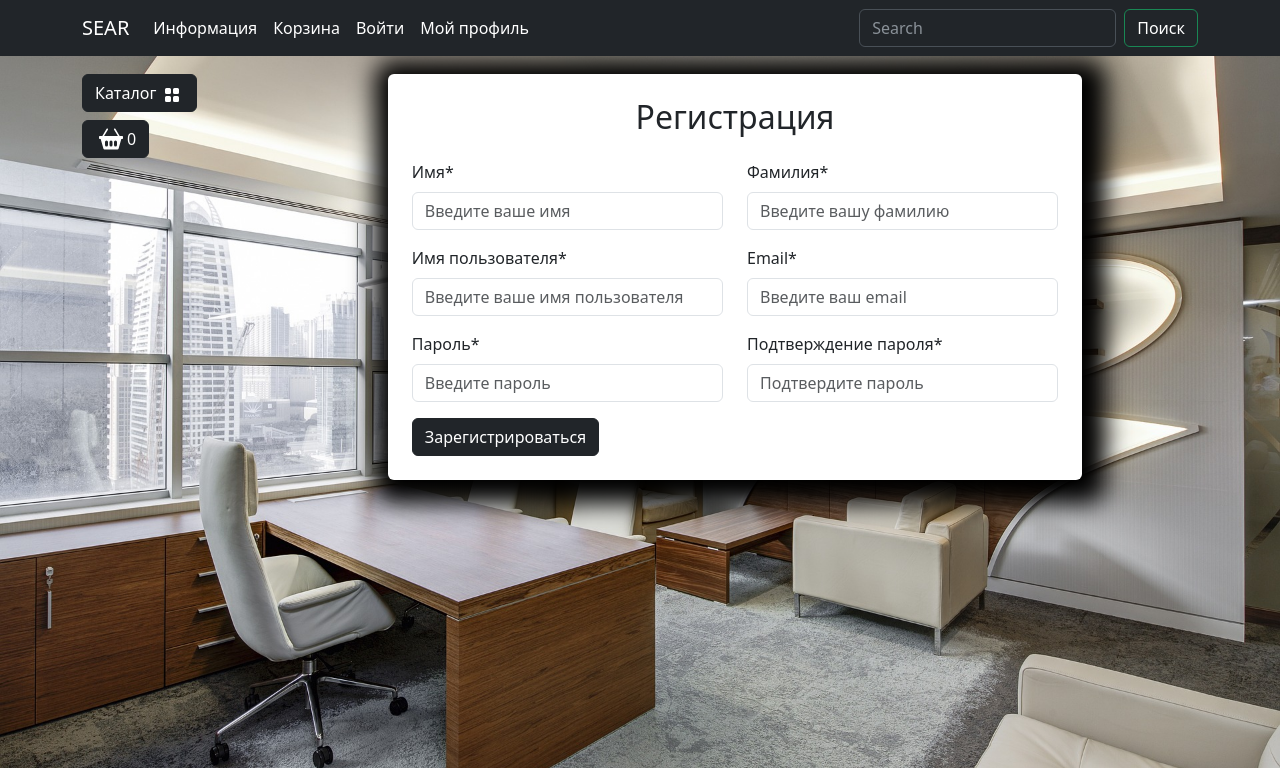
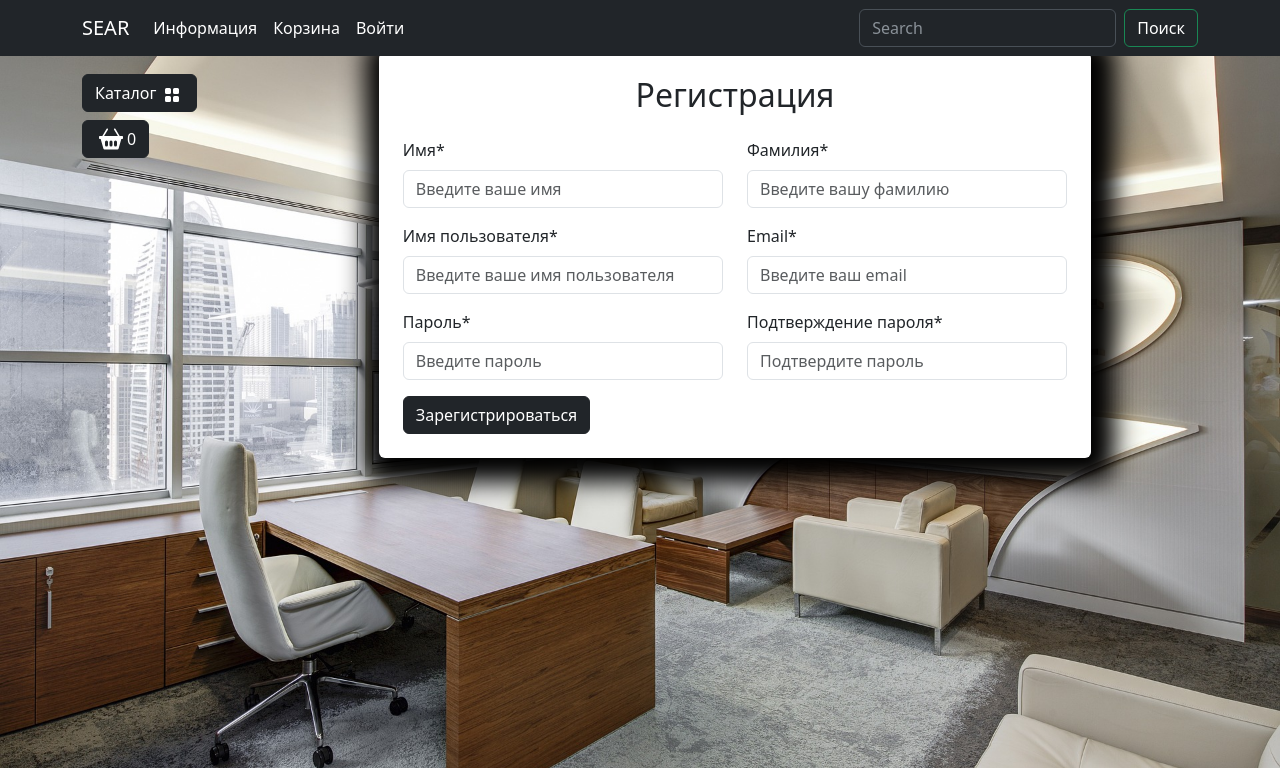
Before and after one commit to iDeash123/shop, a Django app: page /user/registration/ in a window 1280 px wide. Shown: the top 768 px of the page. Run offline with Django 5.2, Linux system fonts and the light colour scheme; data comes from the database, SQL or seed files in the repository; some libraries are stand-ins or nearby versions.

Commit message:
Registration form and controller are ready

```diff
--- a/templates/base.html
+++ b/templates/base.html
@@ -48,9 +48,11 @@
                         <li class="nav-item">
                             <a class="nav-link  text-white" href="carts/cart.html">Корзина</a>
                         </li>
-                        <li class="nav-item">
-                            <a class="nav-link  text-white" href="{% url "users:login" %}">Войти</a>
-                        </li>
+                        {% if not user.is_authenticated %}
+                            <li class="nav-item">
+                                <a class="nav-link  text-white" href="{% url "users:login" %}">Войти</a>
+                            </li>
+                        {% else %}
                         <li class="nav-item dropdown ">
                             <a class="nav-link dropdown-toggle text-white" href="#" role="button"
                                 data-bs-toggle="dropdown" aria-expanded="false">
@@ -60,13 +62,16 @@
                                 <li><a class="dropdown-item  text-white" href="carts/cart.html">Корзина</a></li>
                                 <li><a class="dropdown-item  text-white" href="{% url "users:profile" %}">Личный кабинет</a>
                                 </li>
-                                <li><a class="dropdown-item  text-white" href="{% url "admin:index" %}">Админ панель</a></li>
+                                {% if user.is_superuser or user.is_staff %}
+                                    <li><a class="dropdown-item  text-white" href="{% url "admin:index" %}">Админ панель</a></li>
+                                {% endif %}
                                 <li>
                                     <hr class="dropdown-divider">
                                 </li>
                                 <li><a class="dropdown-item  text-white" href="{% url "users:logout" %}">Выйти</a></li>
                             </ul>
                         </li>
+                        {% endif %}
                     </ul>
                     <form class="d-flex" role="search" action="{% url "catalog:search" %} " method="get">
                         <input class="form-control me-2" type="search" name="q" placeholder="Search" aria-label="Search">
--- a/users/forms.py
+++ b/users/forms.py
@@ -1,16 +1,37 @@
 from calendar import c
 from django import forms
-from django.contrib.auth.forms import AuthenticationForm
+from django.contrib.auth.forms import AuthenticationForm, UserCreationForm
 
 from users.models import User
 
 
 class UserLoginForm(AuthenticationForm):
 
+    class Meta:
+        model = User
+        fields = ["username", "password"]
+
     username = forms.CharField
 
     password = forms.CharField
 
+
+class UserRegistrationForm(UserCreationForm):
+
     class Meta:
         model = User
-        fields = ["username", "password"]
+        fields = (
+            "first_name",
+            "last_name",
+            "username",
+            "email",
+            "password1",
+            "password2",
+        )
+
+    first_name = forms.CharField()
+    last_name = forms.CharField()
+    username = forms.CharField()
+    email = forms.CharField()
+    password1 = forms.CharField()
+    password2 = forms.CharField()
--- a/users/templates/users/registration.html
+++ b/users/templates/users/registration.html
@@ -1,43 +1,74 @@
-{% extends 'base.html' %}
+{% extends "base.html" %}
 {% load static %}
 
-
 {% block content %}
-<div class="container main-content-offset">
+<div class="row">
+    <div class="container mt-5">
         <div class="row justify-content-center">
             <div class="col-md-9 bg-white p-4 mb-5 mx-2 rounded custom-shadow">
                 <h2 class="text-center mb-4">Регистрация</h2>
-            <form>
+                <form action="{% url "user:registration" %}" method="post">
+                    {% csrf_token %}
                     <div class="row">
                         <div class="col-md-6 mb-3">
-                        <label for="firstName" class="form-label">Имя*</label>
-                        <input type="text" class="form-control" id="firstName"
+                            <label for="id_first_name" class="form-label">Имя*</label>
+                            <input type="text" class="form-control" id="id_first_name"
+                                value="{% if form.first_name.value %}{{ form.first_name.value }}{% endif %}"
+                                name="first_name"
                                 placeholder="Введите ваше имя" required>
+                                {% if form.first_name.errors %}
+                                <div class="alert alert-danger alert-dismissible fade show">{{form.first_name.errors}}</div>
+                                {% endif %}
                         </div>
                         <div class="col-md-6 mb-3">
-                        <label for="lastName" class="form-label">Фамилия*</label>
-                        <input type="text" class="form-control" id="lastName"
+                            <label for="id_last_name" class="form-label">Фамилия*</label>
+                            <input type="text" class="form-control" id="id_last_name"
+                                value="{% if form.last_name.value %}{{ form.last_name.value }}{% endif %}"
+                                name="last_name"
                                 placeholder="Введите вашу фамилию" required>
+                                {% if form.last_name.errors %}
+                                <div class="alert alert-danger alert-dismissible fade show">{{form.last_name.errors}}</div>
+                                {% endif %}
                         </div>
                         <div class="col-md-6 mb-3">
-                        <label for="username" class="form-label">Имя пользователя*</label>
-                        <input type="text" class="form-control" id="username"
+                            <label for="id_username" class="form-label">Имя пользователя*</label>
+                            <input type="text" class="form-control" id="id_username"
+                                value="{% if form.username.value %}{{ form.username.value }}{% endif %}"
+                                name="username"
                                 placeholder="Введите ваше имя пользователя" required>
+                                {% if form.username.errors %}
+                                <div class="alert alert-danger alert-dismissible fade show">{{form.username.errors}}</div>
+                                {% endif %}
                         </div>
                         <div class="col-md-6 mb-3">
-                        <label for="email" class="form-label">Email*</label>
-                        <input type="email" class="form-control" id="email"
+                            <label for="id_email" class="form-label">Email*</label>
+                            <input type="email" class="form-control" id="id_email"
+                                value="{% if form.email.value %}{{ form.email.value }}{% endif %}"
+                                name="email"
                                 placeholder="Введите ваш email" required>
+                                {% if form.email.errors %}
+                                <div class="alert alert-danger alert-dismissible fade show">{{form.email.errors}}</div>
+                                {% endif %}
                         </div>
                         <div class="col-md-6 mb-3">
-                        <label for="password1" class="form-label">Пароль*</label>
-                        <input type="password" class="form-control" id="password1"
+                            <label for="id_password1" class="form-label">Пароль*</label>
+                            <input type="password" class="form-control" id="id_password1"
+                                value="{% if form.password1.value %}{{ form.password1.value }}{% endif %}"
+                                name="password1"
                                 placeholder="Введите пароль" required>
+                                {% if form.password1.errors %}
+                                <div class="alert alert-danger alert-dismissible fade show">{{form.password1.errors}}</div>
+                                {% endif %}
                         </div>
                         <div class="col-md-6 mb-3">
-                        <label for="password2" class="form-label">Подтверждение пароля*</label>
-                        <input type="password" class="form-control" id="password2"
+                            <label for="id_password2" class="form-label">Подтверждение пароля*</label>
+                            <input type="password" class="form-control" id="id_password2"
+                                value="{% if form.password2.value %}{{ form.password2.value }}{% endif %}"
+                                name="password2"
                                 placeholder="Подтвердите пароль" required>
+                                {% if form.password2.errors %}
+                                <div class="alert alert-danger alert-dismissible fade show">{{form.password2.errors}}</div>
+                                {% endif %}
                         </div>
                     </div>
                     <button type="submit"
@@ -46,4 +77,5 @@
             </div>
         </div>
     </div>
-{% endblock content %}
+</div>
+{% endblock  %}
--- a/users/views.py
+++ b/users/views.py
@@ -5,7 +5,7 @@ from django.shortcuts import render
 from django.template import context
 from django.urls import reverse
 
-from users.forms import UserLoginForm
+from users.forms import UserLoginForm, UserRegistrationForm
 
 
 def login(request):
@@ -26,7 +26,20 @@ def login(request):
 
 
 def registration(request):
-    context = {"title": "SEAR - Реєстрація"}
+    if request.method == "POST":
+        form = UserRegistrationForm(data=request.POST)
+        if form.is_valid():
+            form.save()
+            user = form.instance
+            auth.login(request, user)
+            return HttpResponseRedirect(reverse("main:index"))
+    else:
+        form = UserRegistrationForm()
+
+    context = {
+        "title": "SEAR - Реєстрація",
+        "form": form,
+    }
     return render(request, "users/registration.html", context)
 
 
@@ -35,4 +48,6 @@ def profile(request):
     return render(request, "users/profile.html", context)
 
 
-def logout(request): ...
+def logout(request):
+    auth.logout(request)
+    return HttpResponseRedirect(reverse("main:index"))
```
Lines whose indentation alone changed are shown as unchanged.
